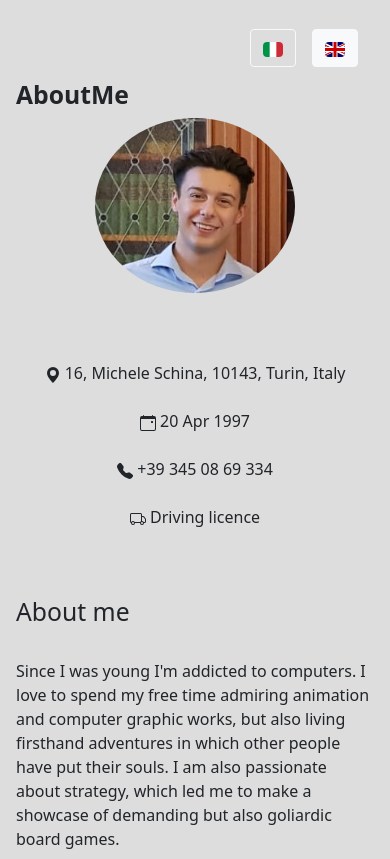
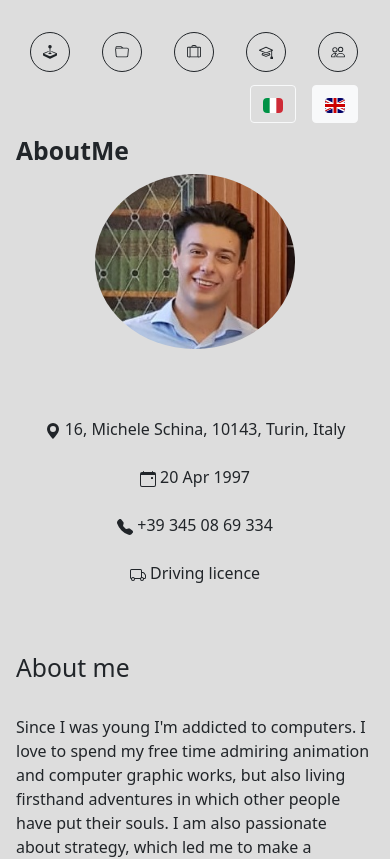
Before and after one commit to FrancescoB97/FrancescoB97.github.io, a React (Create React App) app: page /Portfolio/1#/AboutMe in a window 390 px wide. Shown: the top 859 px of the page. Built offline with nearby package versions, Linux system fonts and the light colour scheme; no server answers.

Commit message:
Sidebar changes by size on navbar

```diff
--- a/src/App.js
+++ b/src/App.js
@@ -56,7 +56,7 @@ function App() {
     <Router >
       <Container fluid className="AppBk m-0 p-0">
         <div id="body" className="pt-3 px-3">
-          <AppNavbar />
+          <AppNavbar title={title}/>
           <Row>
             <Col xs={3} className="d-none d-sm-block">
               <AppSidebar title={title}/>
--- a/src/components/AppNavbar.js
+++ b/src/components/AppNavbar.js
@@ -1,13 +1,31 @@
 import i18next from 'i18next';
-import { Navbar, Image, Button } from "react-bootstrap";
+import {Navbar, Image, Button, NavLink} from "react-bootstrap";
 import it from "./Images/ita.svg";
 import en from "./Images/eng.svg";
+import {AboutMeBtn, PortfolioBtn, ProfessionalCardBtn, SkillsBtn, SocialsBtn, StudentCardBtn} from "./SideBarButton";
 
-function AppNavbar() {
+function AppNavbar(props) {
   return (
-    <Navbar className="justify-content-end" variant="light" expand="sm">
-     <div>
-
+    <Navbar className="d-flex justify-content-end" variant="light" expand="sm">
+     <div className="d-sm-none d-flex justify-content-around">
+         <NavLink as="li">
+             <AboutMeBtn title={props.title}/>
+         </NavLink>
+         <NavLink as="li">
+             <SkillsBtn title={props.title}/>
+         </NavLink>
+         <NavLink as="li">
+             <PortfolioBtn title={props.title}/>
+         </NavLink>
+         <NavLink as="li">
+             <ProfessionalCardBtn title={props.title}/>
+         </NavLink>
+         <NavLink as="li">
+             <StudentCardBtn title={props.title}/>
+         </NavLink>
+         <NavLink as="li">
+             <SocialsBtn title={props.title}/>
+         </NavLink>
      </div>
      <div className="d-flex justify-content-end">
       <Navbar.Brand>
--- a/src/components/SideBarButton.css
+++ b/src/components/SideBarButton.css
@@ -1,5 +1,4 @@
 #btn-style {
-    margin: 0 1.5rem 1.5rem 0;
     border-radius: 50%;
     height: 75px; /*fixed to increase correctly the font size*/
     width: 75px; /*without button being distorced*/
@@ -7,3 +6,17 @@
     align-items: center;
     justify-content: center;
   }
+
+@media (max-width: 576px) {
+    /* Set the width and height to 10px for small screens */
+    #btn-style {
+        width: 40px !important;
+        height: 40px !important;
+    }
+}
+
+.btn-fill
+{
+    height: 48px;
+    width: 48px;
+}
--- a/src/components/SideBarButton.js
+++ b/src/components/SideBarButton.js
@@ -6,7 +6,7 @@ import { Link } from 'react-router-dom';
 
 function AboutMeBtn(props) {
   return (
-    <div className="w-auto h-auto">
+    <>
       <OverlayTrigger
         delay={{ hide: 450, show: 300 }}
         overlay={(props) => (
@@ -14,9 +14,9 @@ function AboutMeBtn(props) {
             About me
           </Tooltip>
         )}
-        placement="right">
+        placement="bottom">
       <Link to="/"><Button variant={props.title === "AboutMe" ?  "dark" : "outline-dark"} id="btn-style" >
-        <svg xmlns="http://www.w3.org/2000/svg" width="48" height="48" fill="currentColor" className="bi bi-fingerprint" viewBox="0 0 16 16">
+        <svg xmlns="http://www.w3.org/2000/svg" fill="currentColor" className="bi bi-fingerprint btn-fill" viewBox="0 0 16 16">
           <path d="M8.06 6.5a.5.5 0 0 1 .5.5v.776a11.5 11.5 0 0 1-.552 3.519l-1.331 4.14a.5.5 0 0 1-.952-.305l1.33-4.141a10.5 10.5 0 0 0 .504-3.213V7a.5.5 0 0 1 .5-.5Z" />
           <path d="M6.06 7a2 2 0 1 1 4 0 .5.5 0 1 1-1 0 1 1 0 1 0-2 0v.332c0 .409-.022.816-.066 1.221A.5.5 0 0 1 6 8.447c.04-.37.06-.742.06-1.115V7Zm3.509 1a.5.5 0 0 1 .487.513 11.5 11.5 0 0 1-.587 3.339l-1.266 3.8a.5.5 0 0 1-.949-.317l1.267-3.8a10.5 10.5 0 0 0 .535-3.048A.5.5 0 0 1 9.569 8Zm-3.356 2.115a.5.5 0 0 1 .33.626L5.24 14.939a.5.5 0 1 1-.955-.296l1.303-4.199a.5.5 0 0 1 .625-.329Z" />
           <path d="M4.759 5.833A3.501 3.501 0 0 1 11.559 7a.5.5 0 0 1-1 0 2.5 2.5 0 0 0-4.857-.833.5.5 0 1 1-.943-.334Zm.3 1.67a.5.5 0 0 1 .449.546 10.72 10.72 0 0 1-.4 2.031l-1.222 4.072a.5.5 0 1 1-.958-.287L4.15 9.793a9.72 9.72 0 0 0 .363-1.842.5.5 0 0 1 .546-.449Zm6 .647a.5.5 0 0 1 .5.5c0 1.28-.213 2.552-.632 3.762l-1.09 3.145a.5.5 0 0 1-.944-.327l1.089-3.145c.382-1.105.578-2.266.578-3.435a.5.5 0 0 1 .5-.5Z" />
@@ -24,7 +24,7 @@ function AboutMeBtn(props) {
           <path d="M4.81 1.37A6.5 6.5 0 0 1 14.56 7a.5.5 0 1 1-1 0 5.5 5.5 0 0 0-8.25-4.765.5.5 0 0 1-.5-.865Zm-.89 1.257a.5.5 0 0 1 .04.706A5.478 5.478 0 0 0 2.56 7a.5.5 0 0 1-1 0c0-1.664.626-3.184 1.655-4.333a.5.5 0 0 1 .706-.04ZM1.915 8.02a.5.5 0 0 1 .346.616l-.779 2.767a.5.5 0 1 1-.962-.27l.778-2.767a.5.5 0 0 1 .617-.346Zm12.15.481a.5.5 0 0 1 .49.51c-.03 1.499-.161 3.025-.727 4.533l-.07.187a.5.5 0 0 1-.936-.351l.07-.187c.506-1.35.634-2.74.663-4.202a.5.5 0 0 1 .51-.49Z" />
         </svg>
       </Button></Link></OverlayTrigger>
-    </div>
+    </>
   );
 }
 
@@ -38,7 +38,7 @@ function SkillsBtn(props) {
             Skills
           </Tooltip>
         )}
-        placement="right">
+        placement="bottom">
       <Link to="/Skills"><Button variant={props.title === "Skills" ?  "dark" : "outline-dark"} id="btn-style">
         <svg
           xmlns="http://www.w3.org/2000/svg"
@@ -66,7 +66,7 @@ function PortfolioBtn(props) {
             Portfolio
           </Tooltip>
         )}
-        placement="right">
+        placement="bottom">
       <Link to="/Portfolio"><Button variant={props.title === "Portfolio" ?  "dark" : "outline-dark"} id="btn-style">
         <svg
           xmlns="http://www.w3.org/2000/svg"
@@ -93,7 +93,7 @@ function ProfessionalCardBtn(props) {
                         Professional Card
                     </Tooltip>
                 )}
-                placement="right">
+                placement="bottom">
                 <Link to="/ProfessionalCard"><Button variant={props.title === "Professional Card" ?  "dark" : "outline-dark"} id="btn-style">
                     <svg xmlns="http://www.w3.org/2000/svg" width="48" height="48" fill="currentColor" className="bi bi-suitcase-lg" viewBox="0 0 16 16">
                         <path d="M5 2a2 2 0 0 1 2-2h2a2 2 0 0 1 2 2h3.5A1.5 1.5 0 0 1 16 3.5v9a1.5 1.5 0 0 1-1.5 1.5H14a.5.5 0 0 1-1 0H3a.5.5 0 0 1-1 0h-.5A1.5 1.5 0 0 1 0 12.5v-9A1.5 1.5 0 0 1 1.5 2zm1 0h4a1 1 0 0 0-1-1H7a1 1 0 0 0-1 1M1.5 3a.5.5 0 0 0-.5.5v9a.5.5 0 0 0 .5.5H3V3zM15 12.5v-9a.5.5 0 0 0-.5-.5H13v10h1.5a.5.5 0 0 0 .5-.5m-3 .5V3H4v10z"/>
@@ -113,7 +113,7 @@ function StudentCardBtn(props) {
             Student Card
           </Tooltip>
         )}
-        placement="right">
+        placement="bottom">
       <Link to="/StudentCard"><Button variant={props.title === "Student Card" ?  "dark" : "outline-dark"} id="btn-style">
         <svg
           xmlns="http://www.w3.org/2000/svg"
@@ -141,7 +141,7 @@ function SocialsBtn(props) {
             Socials
           </Tooltip>
         )}
-        placement="right">
+        placement="bottom">
       <Link to="/Socials"><Button variant={props.title === "Socials" ?  "dark" : "outline-dark"} id="btn-style">
         <svg
           xmlns="http://www.w3.org/2000/svg"
```
